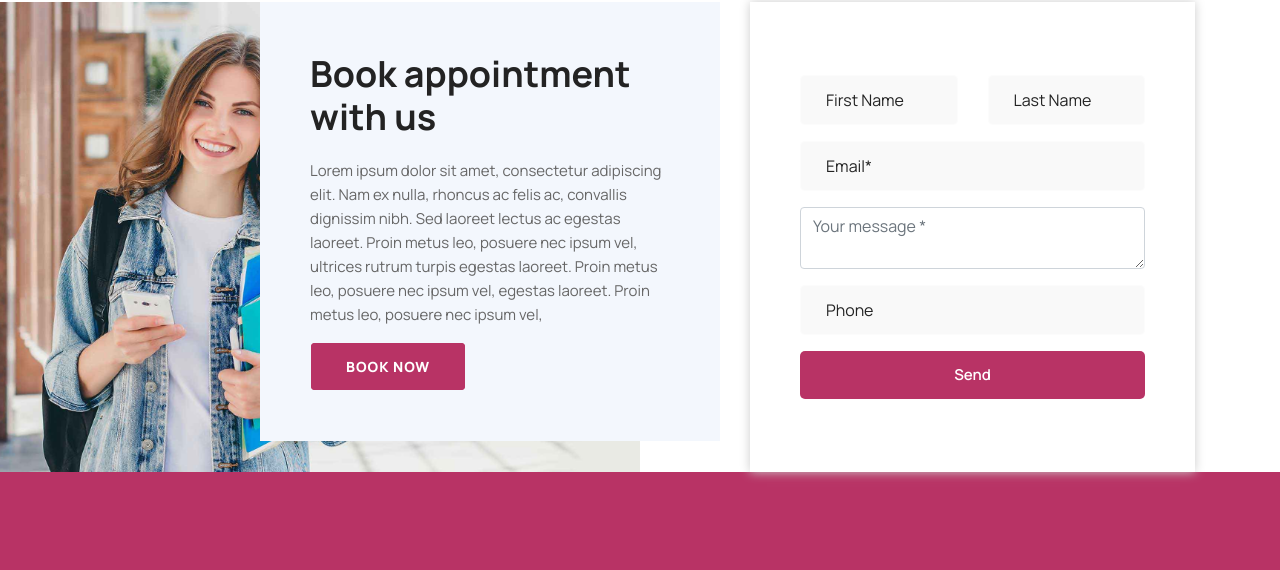
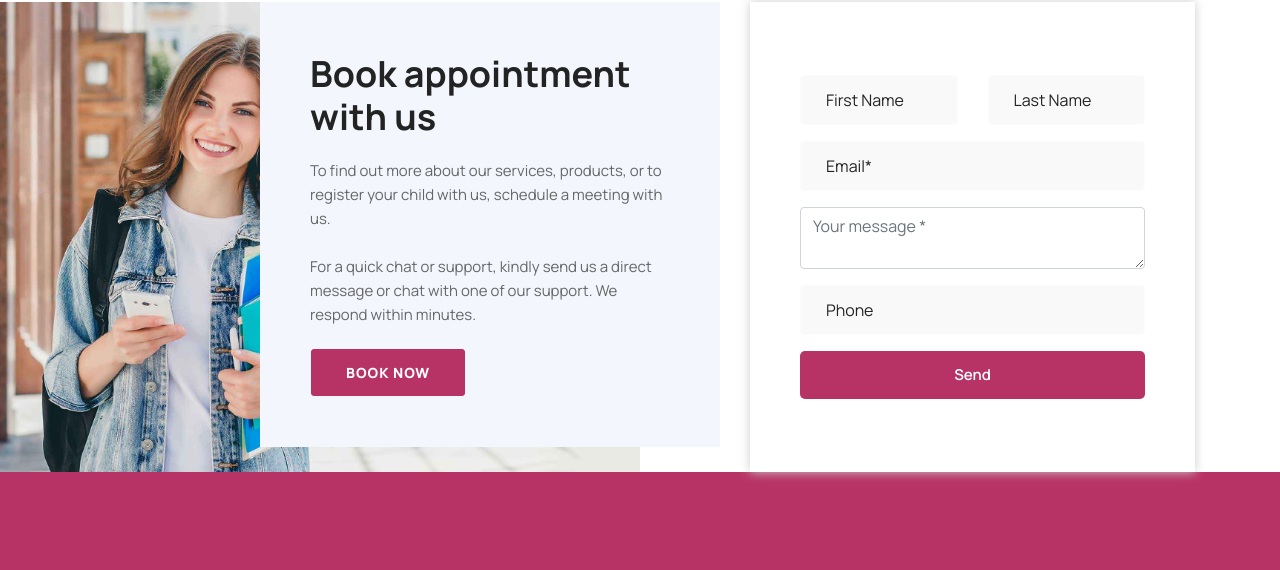
Before and after one commit to uncleejay/diatut, a plain HTML site: page about-us.html in a window 1280 px wide. Shown: the part 1634-2204 px from the top of the page. Drawn offline with Linux system fonts and the light colour scheme.

```diff
--- a/about-us.html
+++ b/about-us.html
@@ -196,8 +196,9 @@
                     <div class="col-lg-5 offset-lg-2 countdown">
                         <div class="countdown-inner">
                             <h2>Book appointment with us</h2>
-                            <p>
-                                Lorem ipsum dolor sit amet, consectetur adipiscing elit. Nam ex nulla, rhoncus ac felis ac, convallis dignissim nibh. Sed laoreet lectus ac egestas laoreet. Proin metus leo, posuere nec ipsum vel, ultrices rutrum turpis egestas laoreet. Proin metus leo, posuere nec ipsum vel, egestas laoreet. Proin metus leo, posuere nec ipsum vel,
+                            <p style="padding-bottom: 6px">
+                                To find out more about our services, products, or to register your child with us, schedule a meeting with us. <br/><br/>
+                                For a quick chat or support, kindly send us a direct message or chat with one of our support. We respond within minutes.
                             </p>
                             <a class="btn btn-book btn-gradient" href="https://www.picktime.com/diamondtuition" target="_blank" style="padding: 11px 35px">Book Now</a>
                         </div>
```
Also changed, not shown: index.html (+3 -2 lines).
